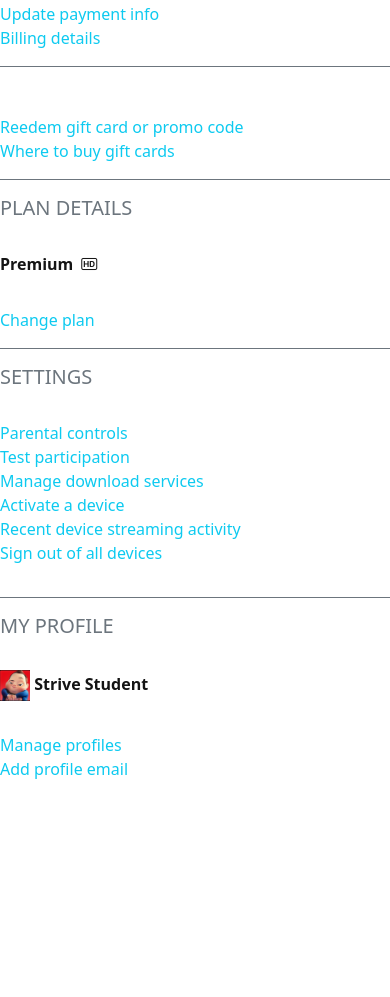
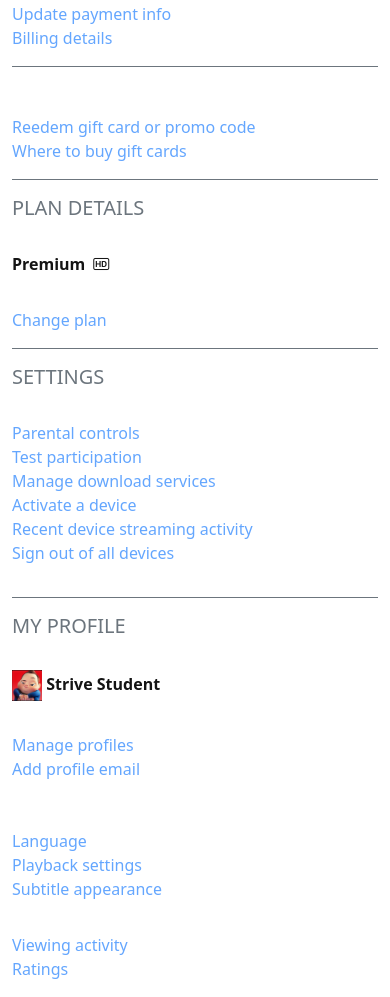
Before and after one commit to frnapo/NetflixClone-W6, a plain HTML site: page settings.html in a window 390 px wide. Shown: the part 528-1525 px from the top of the page. Before the commit the page ends 1325 px from the top, so only its background shows below. Drawn offline with nearby package versions, Linux system fonts and the light colour scheme.

Commit message:
modifiche pagina settings
finita ultima sezione pagina settings e resa completamente responsive con mx-auto

```diff
--- a/_bootstrap-overrides.scss
+++ b/_bootstrap-overrides.scss
@@ -7,6 +7,7 @@
 // 2. Include any default variable overrides here
 
 $gray-900: #141414;
+$cyan: #64a6fe;
 
 // 3. Include remainder of required Bootstrap stylesheets (including any separate color mode stylesheets)
 @import "./bootstrap/scss/variables";
--- a/settings.html
+++ b/settings.html
@@ -103,7 +103,7 @@
     <div class="container mt-3" id="settings">
       <h2>Account</h2>
 
-      <div class="row border-secondary border-top border-1">
+      <div class="row border-secondary border-top border-1 mx-auto">
         <div class="col-12 col-lg-4 p-0 pt-3">
           <ul class="list-unstyled">
             <li><h5 class="text-secondary">MEMBERSHIP & BILLING</h5></li>
@@ -134,7 +134,7 @@
         </div>
       </div>
 
-      <div class="row">
+      <div class="row mx-auto">
         <div class="col-12 col-lg-4 p-0 pt-3"></div>
         <div class="col-12 col-lg-4 p-0 pt-3 border-secondary border-bottom border-1">
           <ul class="list-unstyled">
@@ -149,7 +149,7 @@
         </div>
       </div>
 
-      <div class="row">
+      <div class="row mx-auto">
         <div class="col-12 col-lg-4 p-0 pt-3"></div>
         <div class="col-12 col-lg-4 p-0 pt-3"></div>
         <div class="col-12 col-lg-4 p-0 pt-3 text-lg-end">
@@ -160,7 +160,7 @@
         </div>
       </div>
 
-      <div class="row border-secondary border-top border-1">
+      <div class="row border-secondary border-top border-1 mx-auto">
         <div class="col-12 col-lg-4 p-0 pt-3">
           <ul class="list-unstyled">
             <li><h5 class="text-secondary">PLAN DETAILS</h5></li>
@@ -178,7 +178,7 @@
         </div>
       </div>
 
-      <div class="row border-secondary border-top border-1">
+      <div class="row border-secondary border-top border-1 mx-auto">
         <div class="col-12 col-lg-4 p-0 pt-3">
           <ul class="list-unstyled">
             <li><h5 class="text-secondary">SETTINGS</h5></li>
@@ -196,7 +196,8 @@
         </div>
         <div class="col-12 col-lg-4 p-0 pt-3 text-lg-end"></div>
       </div>
-      <div class="row border-secondary border-top border-1">
+
+      <div class="row border-secondary border-top border-1 mx-auto">
         <div class="col-12 col-lg-4 p-0 pt-3">
           <ul class="list-unstyled">
             <li><h5 class="text-secondary">MY PROFILE</h5></li>
@@ -207,9 +208,6 @@
           <ul class="list-unstyled">
             <li class="fw-bolder"><img src="./assets/avatar.png" alt="" style="width: 30px" /> Strive Student</li>
           </ul>
-
-
-
         </div>
         <div class="col-12 col-lg-4 p-0 pt-3 text-lg-end">
           <ul class="list-unstyled">
@@ -219,7 +217,23 @@
         </div>
       </div>
 
-
+      <div class="row mx-auto">
+        <div class="col-12 col-lg-4 p-0 pt-3"></div>
+        <div class="col-12 col-lg-4 p-0 pt-3">
+          <ul class="list-unstyled">
+            <li><a href="" class="text-info">Language</a></li>
+            <li><a href="" class="text-info">Playback settings</a></li>
+            <li><a href="" class="text-info">Subtitle appearance</a></li>
+          </ul>
+        </div>
+        <div class="col-12 col-lg-4 p-0 pt-3">
+          <ul class="list-unstyled">
+            <li><a href="" class="text-info">Viewing activity</a></li>
+            <li><a href="" class="text-info">Ratings</a></li>
+          </ul>
+        </div>
+      </div>
+    </div>
     <script
       src="https://cdn.jsdelivr.net/npm/bootstrap@5.2.3/dist/js/bootstrap.bundle.min.js"
       integrity="sha384-kenU1KFdBIe4zVF0s0G1M5b4hcpxyD9F7jL+jjXkk+Q2h455rYXK/7HAuoJl+0I4"
--- a/style.scss
+++ b/style.scss
@@ -31,7 +31,9 @@ svg {
 
 img:hover,
 svg:hover {
-  transform: scale(1.2);
+  transform: scale(
+    1.2
+  ); //visto alle 17 come si faceva a selezionare solo i film senza tutte le immagini, ma personalmente mi piace di piu' cosi'
 }
 
 nav li {
```
Also changed, not shown: assets/css/style.css, assets/dist/css/style.min.css, 2 other files.
